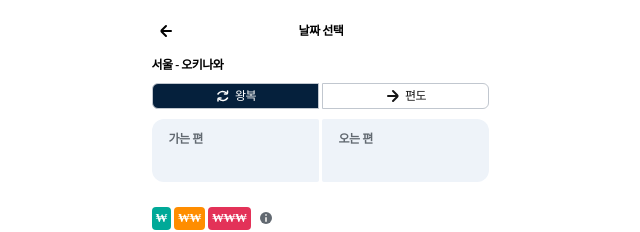
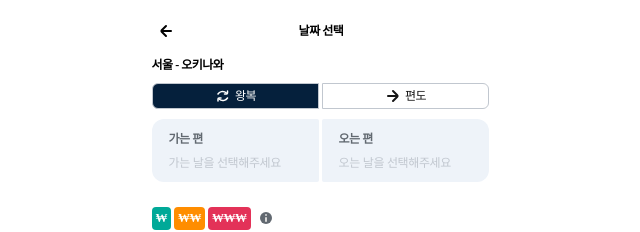
Before and after one commit to heesunee/35-COLLABORATION-WEB-SKYSCANNER, a React (Vite) app: page /calender in a window 1280 px wide. Shown: the top 232 px of the page, without its empty margins (320-960 px from the left). Built offline with nearby package versions, Linux system fonts and the light colour scheme; no server answers; a web font is replaced by a local one.

Commit message:
fix : placeholder 적용

```diff
--- a/src/pages/calender/CalenderModal.tsx
+++ b/src/pages/calender/CalenderModal.tsx
@@ -40,11 +40,19 @@ const CalenderModal = () => {
 					<InfoFilter>
 						<InfoGoLeft>
 							<InfoGoTitle>가는 편</InfoGoTitle>
-							<InfoGoContent>{firstSelectedDate}</InfoGoContent>
+							{firstSelectedDate ? (
+								<InfoGoContent>{firstSelectedDate}</InfoGoContent>
+							) : (
+								<InfoGoPlaceholder>가는 날을 선택해주세요</InfoGoPlaceholder>
+							)}
 						</InfoGoLeft>
 						<InfoGoRight>
 							<InfoGoTitle>오는 편</InfoGoTitle>
-							<InfoGoContent>{lastSelectedDate}</InfoGoContent>
+							{lastSelectedDate ? (
+								<InfoGoContent>{lastSelectedDate}</InfoGoContent>
+							) : (
+								<InfoGoPlaceholder>오는 날을 선택해주세요</InfoGoPlaceholder>
+							)}
 						</InfoGoRight>
 					</InfoFilter>
 				</Information>
@@ -159,6 +167,11 @@ const InfoGoContent = styled.div`
 	color: ${({ theme }) => theme.colors.black};
 	height: 1.7rem;
 `;
+const InfoGoPlaceholder = styled.div`
+	${({ theme }) => theme.fonts.e_body_m_12}
+	color: ${({ theme }) => theme.colors.grey30};
+	height: 1.7rem;
+`;
 
 const CalenderInfo = styled.section`
 	${flexCssGenerator('flex', 'flex-start', 'center')} //margin: 1.4rem 0;
```
